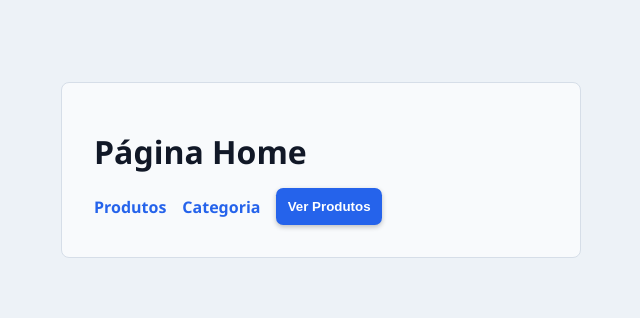
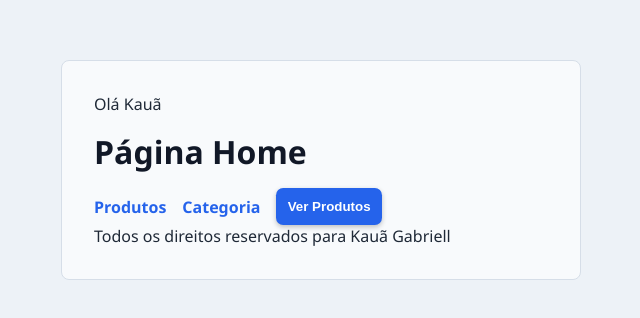
Before and after one commit to KauaGabriell/react-basics, a React (Vite) app in the folder react-router/: page / in a window 1280 px wide. Shown: the part 230-548 px from the top of the page, without its empty margins (319-959 px from the left). Built offline with nearby package versions, Linux system fonts and the light colour scheme.

Commit message:
feat(layout): add shared route layout

```diff
--- /dev/null
+++ b/react-router/src/components/Layout/Layout.tsx
@@ -0,0 +1,14 @@
+import { Outlet } from "react-router";
+import styles from "./styles.module.css";
+
+export function Layout() {
+  return (
+    <div>
+      <header>
+        <span>Olá Kauã</span>
+      </header>
+      <Outlet />
+      <footer>Todos os direitos reservados para Kauã Gabriell</footer>
+    </div>
+  );
+}
--- /dev/null
+++ b/react-router/src/components/Layout/styles.module.css
@@ -0,0 +1,8 @@
+footer {
+  color: rgb(110, 108, 108);
+  margin-top: 1rem;
+}
+
+header {
+  font-weight: bold;
+}
--- a/react-router/src/routes/AppRoutes.tsx
+++ b/react-router/src/routes/AppRoutes.tsx
@@ -1,5 +1,6 @@
 import { Route, Routes } from "react-router";
 
+import { Layout } from "../components/Layout/Layout";
 import { Details } from "../pages/Details";
 import { Home } from "../pages/Home";
 import { NotFound } from "../pages/NotFound";
@@ -8,9 +9,11 @@ import { Products } from "../pages/Products";
 export function AppRoutes() {
   return (
     <Routes>
-      <Route path="/" element={<Home />}></Route>
-      <Route path="/products" element={<Products />}></Route>
-      <Route path="/details/:id" element={<Details />}></Route>
+      <Route path="/" element={<Layout />}>
+        <Route path="/" element={<Home />}></Route>
+        <Route path="/products" element={<Products />}></Route>
+        <Route path="/details/:id" element={<Details />}></Route>
+      </Route>
 
       <Route path="*" element={<NotFound />}></Route>
     </Routes>
```
